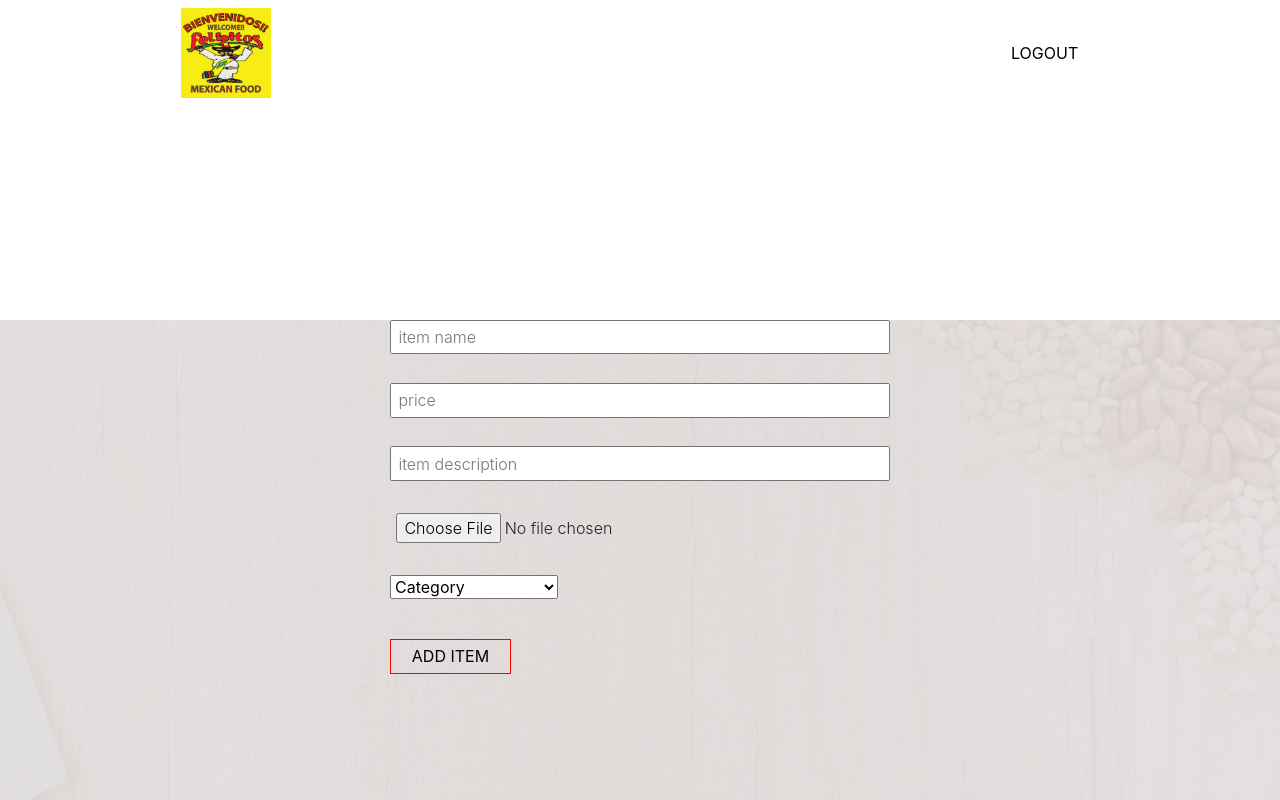
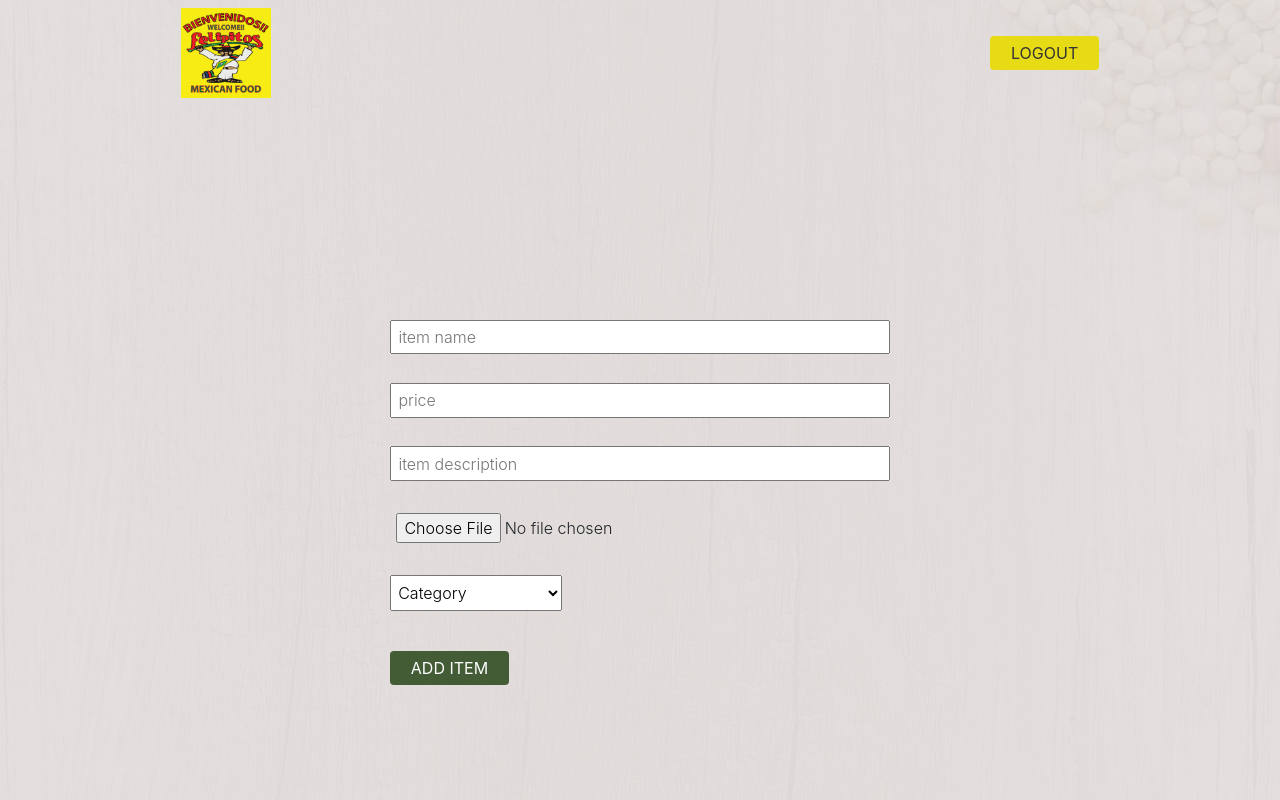
Before and after one commit to anthonyamaro15/restaurant-frontend, a React (Create React App) app: page /admin in a window 1280 px wide. Shown: the top 800 px of the page. Built offline with nearby package versions, Linux system fonts and the light colour scheme; sample sign-in values are in the browser's storage.

Commit message:
handled errors in admin account

```diff
--- a/src/components/Content.js
+++ b/src/components/Content.js
@@ -57,6 +57,7 @@ const Content = () => {
               <address>
                 <a href="tel:+7023649934">(702) 364-9934</a>
                 <span>5095 S Decatur Blvd, Las Vegas, NV 89118</span>
+                <span>Open 24 hours</span>
               </address>
             </div>
             <div className="map">
@@ -72,6 +73,7 @@ const Content = () => {
               <address>
                 <a href="tel:+7025228444">(702) 522-8444</a>
                 <span>1680 W Sunset Rd suite a, Henderson, NV 89014</span>
+                <span>Monday through Saturday 7AM-11PM, Sunday 8AM-11PM</span>
               </address>
             </div>
             <div className="map">
--- a/src/components/admin/Admin.js
+++ b/src/components/admin/Admin.js
@@ -7,9 +7,14 @@ import AdminNavbar from "./AdminNavbar";
 const Admin = () => {
   const { register, handleSubmit, errors, reset } = useForm();
   const [img_url, setImg] = useState("");
+  const [errImg, setErrImg] = useState("");
 
   const onSubmit = (values) => {
     const newValues = { ...values, img_url };
+
+    if (img_url === "") {
+      setErrImg("Select image");
+    } else {
       axiosWithAuth()
         .post("/api/items/add", newValues)
         .then((res) => {
@@ -19,6 +24,7 @@ const Admin = () => {
         .catch((err) => {
           console.log(err);
         });
+    }
   };
 
   const uploadImage = (e) => {
@@ -46,9 +52,9 @@ const Admin = () => {
             name="name"
             id="name"
             placeholder="item name"
-            ref={register}
+            ref={register({ required: true })}
           />
-          <p className="error">erorr here</p>
+          <p className="error">{errors.name && "Require Field"}</p>
         </label>
 
         <label htmlFor="price">
@@ -57,9 +63,9 @@ const Admin = () => {
             name="price"
             id="price"
             placeholder="price"
-            ref={register}
+            ref={register({ required: true })}
           />
-          <p className="error">erorr here</p>
+          <p className="error">{errors.number && "Require Field"}</p>
         </label>
         <label htmlFor="desc">
           <input
@@ -67,9 +73,9 @@ const Admin = () => {
             name="desc_english"
             id="desc"
             placeholder="item description"
-            ref={register}
+            ref={register({ required: true })}
           />
-          <p className="error">erorr here</p>
+          <p className="error">{errors.desc_english && "Require Field"}</p>
         </label>
 
         <label>
@@ -80,10 +86,10 @@ const Admin = () => {
             placeholder="select image"
             onChange={uploadImage}
           />
-          <p className="error">erorr here</p>
+          <p className="error">{errImg && errImg}</p>
         </label>
         <label htmlFor="items">
-          <select name="category" id="items" ref={register}>
+          <select name="category" id="items" ref={register({ required: true })}>
             <option value="">Category</option>
             <option value="combination_plates">Combination Plates</option>
             <option value="a_la_carte">a la carte</option>
@@ -92,7 +98,7 @@ const Admin = () => {
             <option value="daily_specials">daily specials</option>
             <option value="super_combo">super combos</option>
           </select>
-          <p className="error">erorr here</p>
+          <p className="error">{errors.category && "Require Field"}</p>
         </label>
 
         <button type="submit">add item</button>
--- a/src/sass/_header.scss
+++ b/src/sass/_header.scss
@@ -1,15 +1,15 @@
 .Header {
   //   border: 1px solid red;
-  height: 75vh;
+  height: 70vh;
   display: flex;
   align-items: center;
   justify-content: center;
   position: relative;
   //   background: rgba(0, 0, 0, 0.5);
   //   z-index: 10;
-  background: url("../imgs/xavier-crook-wIqpmuOloVA-unsplash.jpg");
+  background: url("../imgs/tacos.jpg");
   background-size: cover;
-  background-position: center;
+  background-position: bottom;
   background-repeat: no-repeat;
 
   &::after {
--- a/src/sass/admin.scss
+++ b/src/sass/admin.scss
@@ -1,7 +1,22 @@
 .Admin {
   max-width: 500px;
-  margin: 20rem auto;
+  margin: 0 auto;
+  padding: 20rem 0;
 
+  button {
+    display: block;
+    padding: 0.3rem 1.3rem;
+    text-transform: uppercase;
+    font-size: 1rem;
+    background: none;
+    //  border: 1px solid red;
+    margin-top: 2rem;
+    background: #e6db14;
+    color: #333;
+    border-radius: 4px;
+  }
+
+  form {
     label {
       // border: 1px solid red;
       display: inline-block;
@@ -14,6 +29,12 @@
         margin-bottom: 1.3rem;
       }
 
+      select {
+        font-weight: 300;
+        display: block;
+        padding: 0.4rem 0.2rem;
+      }
+
       .error {
         display: inline-block;
         //   border: 1px solid red;
@@ -21,7 +42,8 @@
         position: absolute;
         top: 2.1rem;
         left: 0.3rem;
-      display: none;
+        //   display: none;
+        color: red;
       }
     }
 
@@ -31,7 +53,11 @@
       text-transform: uppercase;
       font-size: 1rem;
       background: none;
-    border: 1px solid red;
+      //  border: 1px solid red;
       margin-top: 2rem;
+      background: rgb(67, 92, 53);
+      color: white;
+      border-radius: 4px;
     }
   }
+}
```
Also changed, not shown: src/imgs/tacos.jpg (added). Lines whose indentation alone changed are shown as unchanged.
